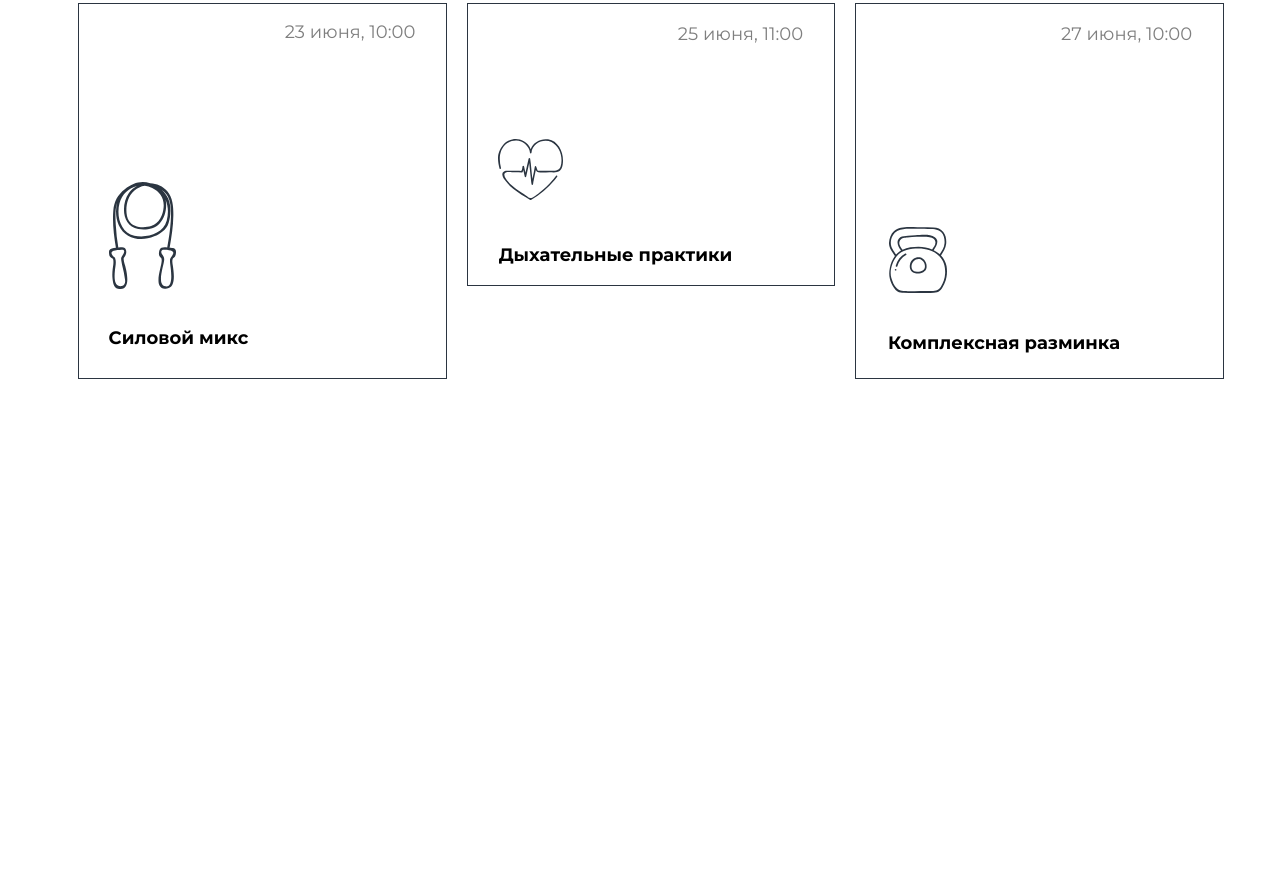
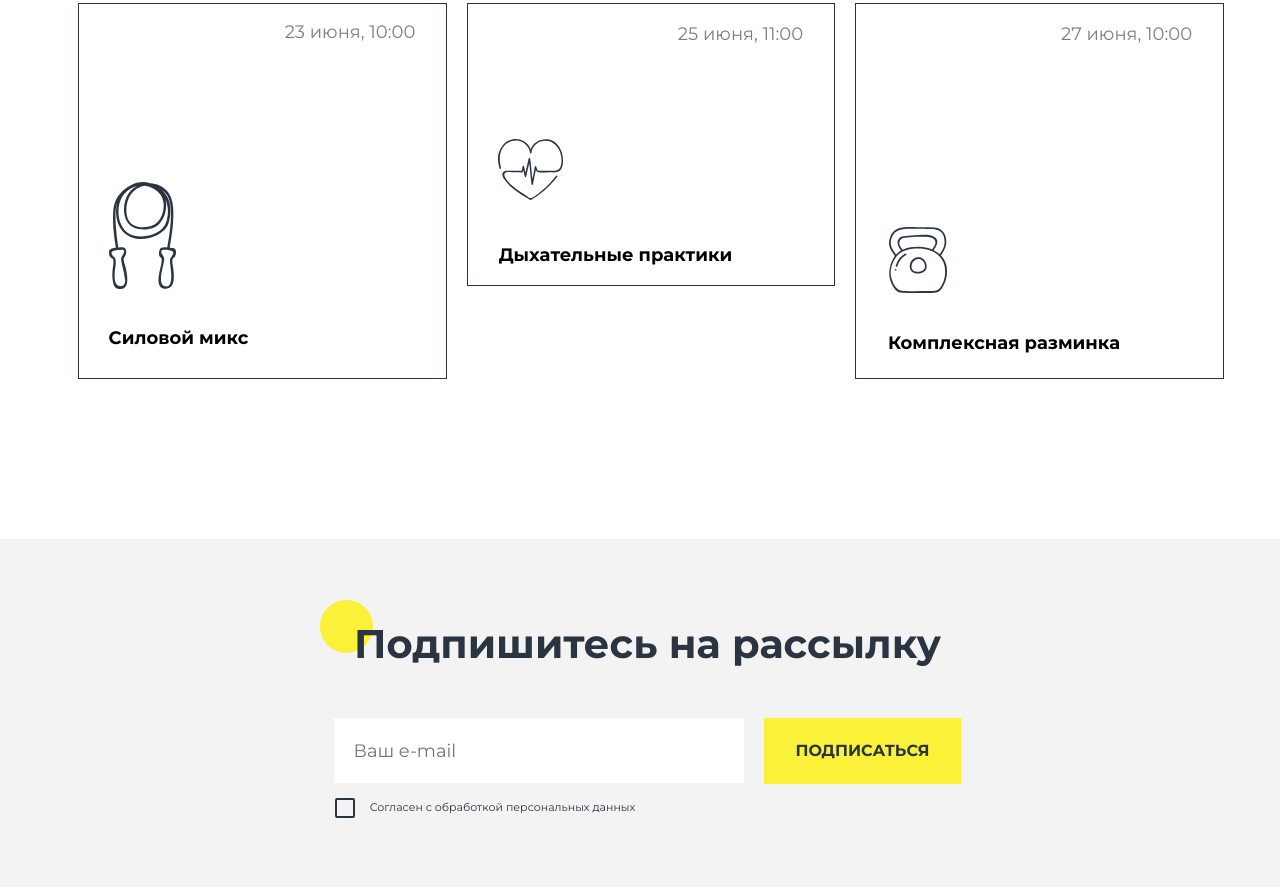
Before and after one commit to Azamat-div/project-main, a plain HTML site: page index.html in a window 1280 px wide. Shown: the part 2614-3504 px from the top of the page. Before the commit the page ends 3153 px from the top, so only its background shows below. Drawn offline with Linux system fonts and the light colour scheme; grey boxes are pictures that could not be loaded.

Commit message:
Change tag

```diff
--- a/index.html
+++ b/index.html
@@ -159,6 +159,22 @@
         </div>
       </div>
     </section>
+    <section class="subscription">
+      <div class="container">
+        <span class="subscription-item">
+          <span class="subscription-icon"></span>
+          <span class="subscription-text">Подпишитесь на рассылку</span>
+        </span>
+        <div class="subscription-btn">
+          <input class="subscription-input" type="text" placeholder="Ваш e-mail">
+          <button type="submit" class="subscription-button">Подписаться</button>
+        </div>
+        <div class="agreement">
+          <input type="checkbox" id="01" class="checkbox">
+          <label class="subscription-txt" for="01">Согласен с обработкой <a class="subscription-link" href="https://annblok.ru/workshop" target="_blank">персональных данных</a></label>
+        </div>
+      </div>
+    </section>
     <script src="scripts/main.js"></script>
   </body>
 </html>
--- a/styles/main.css
+++ b/styles/main.css
@@ -526,3 +526,152 @@ a:hover {
 .training-weight-description span {
   color: #000000;
 }
+.subscription {
+  position: relative;
+  height: 348px;
+  background-color: #f3f3f3;
+  margin-bottom: 161px;
+}
+.subscription-item {
+  position: relative;
+  display: block;
+  justify-content: center;
+  text-align: center;
+  top: 80px;
+}
+.subscription-text {
+  position: relative;
+  color: var(--dark, #2b3541);
+  text-align: center;
+  font-size: 40px;
+  font-style: normal;
+  font-weight: 700;
+  line-height: normal;
+  margin: 0;
+}
+.subscription-icon {
+  font-weight: 700;
+  font-size: 13px;
+  background: #fbf138;
+  border-radius: 100%;
+  position: absolute;
+  width: 53px;
+  height: 53px;
+  text-align: center;
+  line-height: 1.3;
+  bottom: 15px;
+  right: 845px;
+}
+.subscription-btn {
+  display: flex;
+  justify-content: center;
+  text-align: center;
+  gap: 20px;
+  padding-top: 130px;
+}
+.subscription-input {
+  color: #2b3541;
+  padding: 0px 19px;
+  font-size: 18px;
+  font-weight: 400;
+  line-height: 27px;
+  width: 372px;
+  height: 65px;
+  border: none;
+}
+.subscription-button {
+  padding: 20px 30px;
+  font-size: 16px;
+  font-weight: 700;
+  line-height: 24px;
+  color: #2b3541;
+  text-transform: uppercase;
+  text-decoration: none;
+  background-color: #fbf138;
+  border: 1px solid #fbf138;
+  cursor: pointer;
+}
+.agreement {
+  display: flex;
+  justify-content: center;
+  text-align: center;
+  padding-top: 15px;
+  padding-right: 325px;
+}
+.subscription-txt {
+  color: #2b3541;
+  font-size: 11px;
+  font-weight: 400;
+  line-height: 17px;
+}
+.subscription-link {
+  color: #2b3541;
+  font-size: 11px;
+  font-weight: 400;
+  line-height: 17px;
+  text-decoration: none;
+}
+.checkbox:checked,
+.checkbox:not(:checked) {
+  position: absolute;
+  left: -9999px;
+}
+.checkbox:checked + label,
+.checkbox:not(:checked) + label {
+  position: relative;
+  padding-left: 35px;
+  cursor: pointer;
+}
+.checkbox:checked + label::before {
+  content: "";
+  position: absolute;
+  width: 16px;
+  height: 16px;
+  left: 0;
+  top: calc(50% - 10px);
+  background-color: #2b3541;
+  border-radius: 2px;
+  border: 2px solid #2b3541;
+}
+.checkbox:checked + label::after {
+  content: "";
+  position: absolute;
+  width: 12px;
+  height: 12px;
+  transition: all 0.2s ease;
+  opacity: 1;
+  left: 4px;
+  top: calc(50% - 6px);
+  background-size: cover;
+  background-repeat: no-repeat;
+  background-image: url(https://upload.wikimedia.org/wikipedia/commons/thumb/2/27/White_check.svg/2048px-White_check.svg.png);
+}
+.checkbox:not(:checked) + label::before {
+  content: "";
+  position: absolute;
+  width: 16px;
+  height: 16px;
+  left: 0;
+  top: calc(50% - 10px);
+  background-color: transparent;
+  border-radius: 2px;
+  border: 2px solid #2b3541;
+}
+.checkbox:not(:checked) + label::after {
+  content: "";
+  position: absolute;
+  width: 12px;
+  height: 12px;
+  transition: all 0.2s ease;
+  opacity: 0;
+  left: 4px;
+  top: calc(50% - 6px);
+  background-position: 0 -12px;
+  background-color: transparent;
+  background-repeat: no-repeat;
+  background-size: cover;
+  background-image: url(https://upload.wikimedia.org/wikipedia/commons/thumb/2/27/White_check.svg/2048px-White_check.svg.png);
+}
+.radio:checked + label::before {
+  border-radius: 100%;
+}
```
Also changed, not shown: images/pattern.svg (added), 1 other file.
